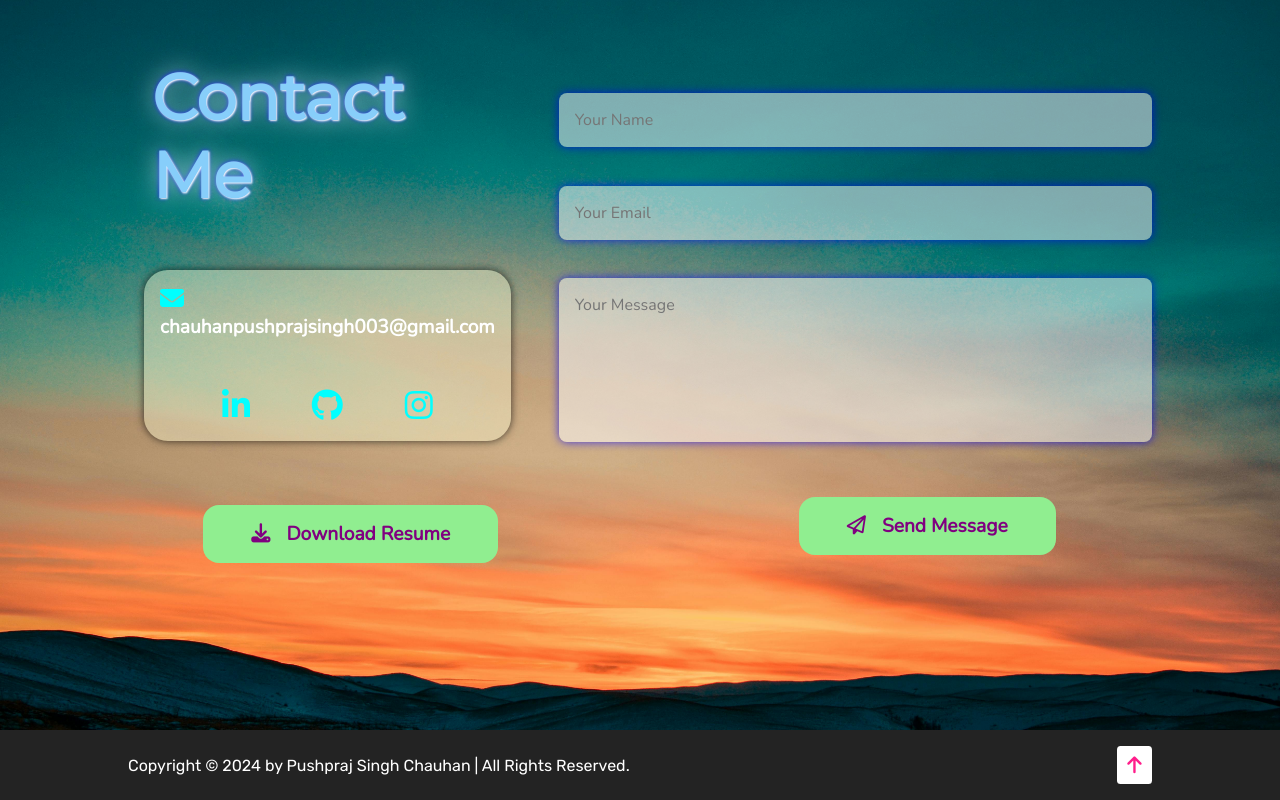
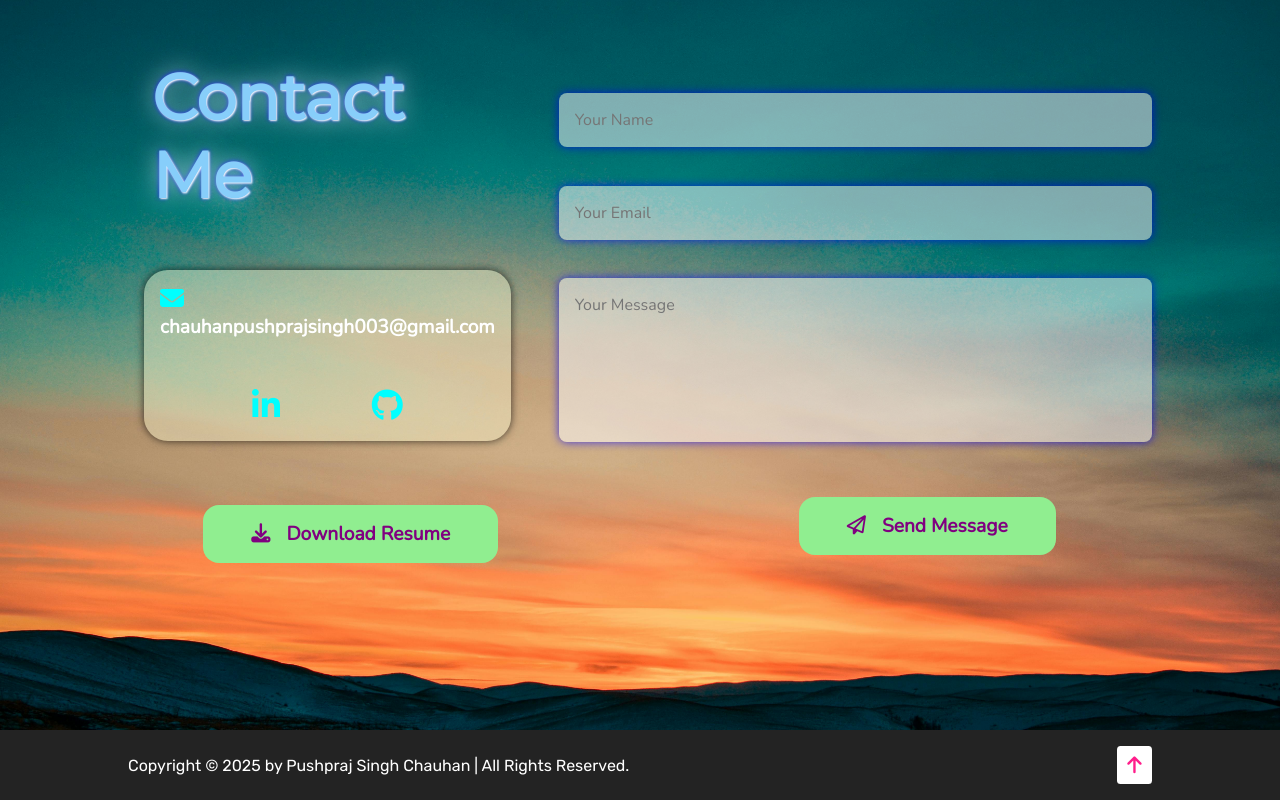
Before and after one commit to PushprajSChauhan/my-portfolio-website, a plain HTML site: page index.html in a window 1280 px wide. Shown: the part 3270-4070 px from the top of the page. Drawn offline with nearby package versions, Linux system fonts and the light colour scheme.

Commit message:
Update index.html

```diff
--- a/index.html
+++ b/index.html
@@ -282,12 +282,9 @@
                 <a href="https://github.com/PushprajSChauhan"
                   ><i class="fa-brands fa-github"></i
                 ></a>
-                <a href="https://www.instagram.com/pushpraj_s_c/"
-                  ><i class="fa-brands fa-instagram"></i
-                ></a>
               </div>
             </div>
-            <a href="/assets/Overleaf Resume.pdf" download class="btn">
+            <a href="/assets/Pushpraj Singh Chauhan.pdf" download class="btn">
               <i class="fa-solid fa-download"></i>Download Resume
             </a>
           </div>
@@ -322,7 +319,7 @@
     <section id="footer">
       <div class="copyright">
         <p>
-          Copyright &copy; 2024 by Pushpraj Singh Chauhan | All Rights Reserved.
+          Copyright &copy; 2025 by Pushpraj Singh Chauhan | All Rights Reserved.
         </p>
         <a href="#home"><i class="fa-solid fa-arrow-up"></i></a>
       </div>
```
